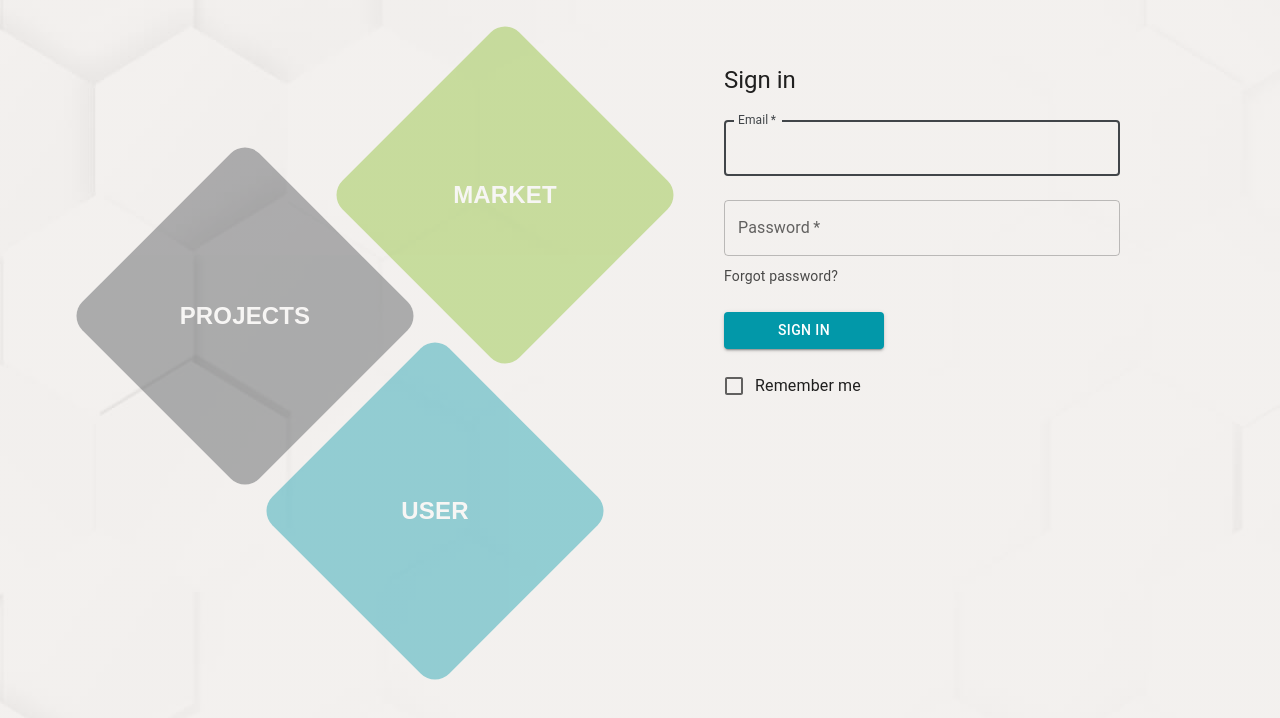
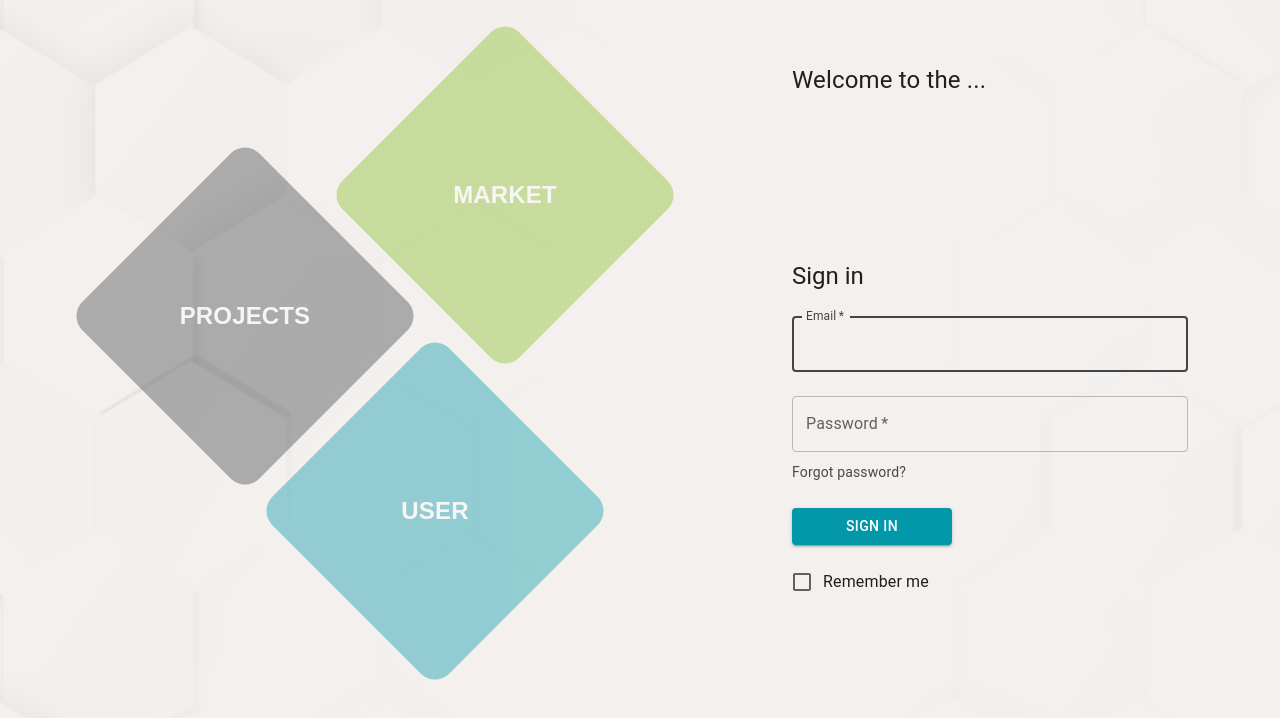
Before and after one commit to v1ktorbro/research-lab, a React (Create React App) app: page /sign-in/ in a window 1280 px wide. Shown: the top 718 px of the page. Built offline with nearby package versions, Linux system fonts and the light colour scheme.

Commit message:
refactor(SingIn): add own welcome text

```diff
--- a/src/components/SignIn/SignIn.js
+++ b/src/components/SignIn/SignIn.js
@@ -1,4 +1,3 @@
-/* eslint-disable no-unused-vars */
 import { setLoginDataUser } from '../../store/authReducer';
 import { useDispatch } from 'react-redux';
 import * as React from 'react';
@@ -45,6 +44,8 @@ export default function SignIn() {
   };
 
   return (
+    <div className='app__sign-in-block'>
+    <p className='app__greeting-text'>Welcome to the ...</p>
       <ThemeProvider theme={theme}>
         <Container component="main" sx={{textAlign: 'start', marginLeft: '0px'}} maxWidth="xs">
           <CssBaseline />
@@ -97,14 +98,17 @@ export default function SignIn() {
                 >
                   Sign In
                 </Button>
-              <FormControlLabel
+                <span className='sign-in__btn-remember'>
+                  <FormControlLabel style={{userSelect: 'none'}}
                     control={<Checkbox onChange={handleCheckboxRememberValue} value="remember" color="custom" />}
                     label="Remember me"
                   />
+                </span>
               </Grid>
             </Box>
           </Box>
         </Container>
       </ThemeProvider>
+    </div>
   );
 }
```
Also changed, not shown: src/components/SignIn/SignIn.scss (deleted). Lines whose indentation alone changed are shown as unchanged.
